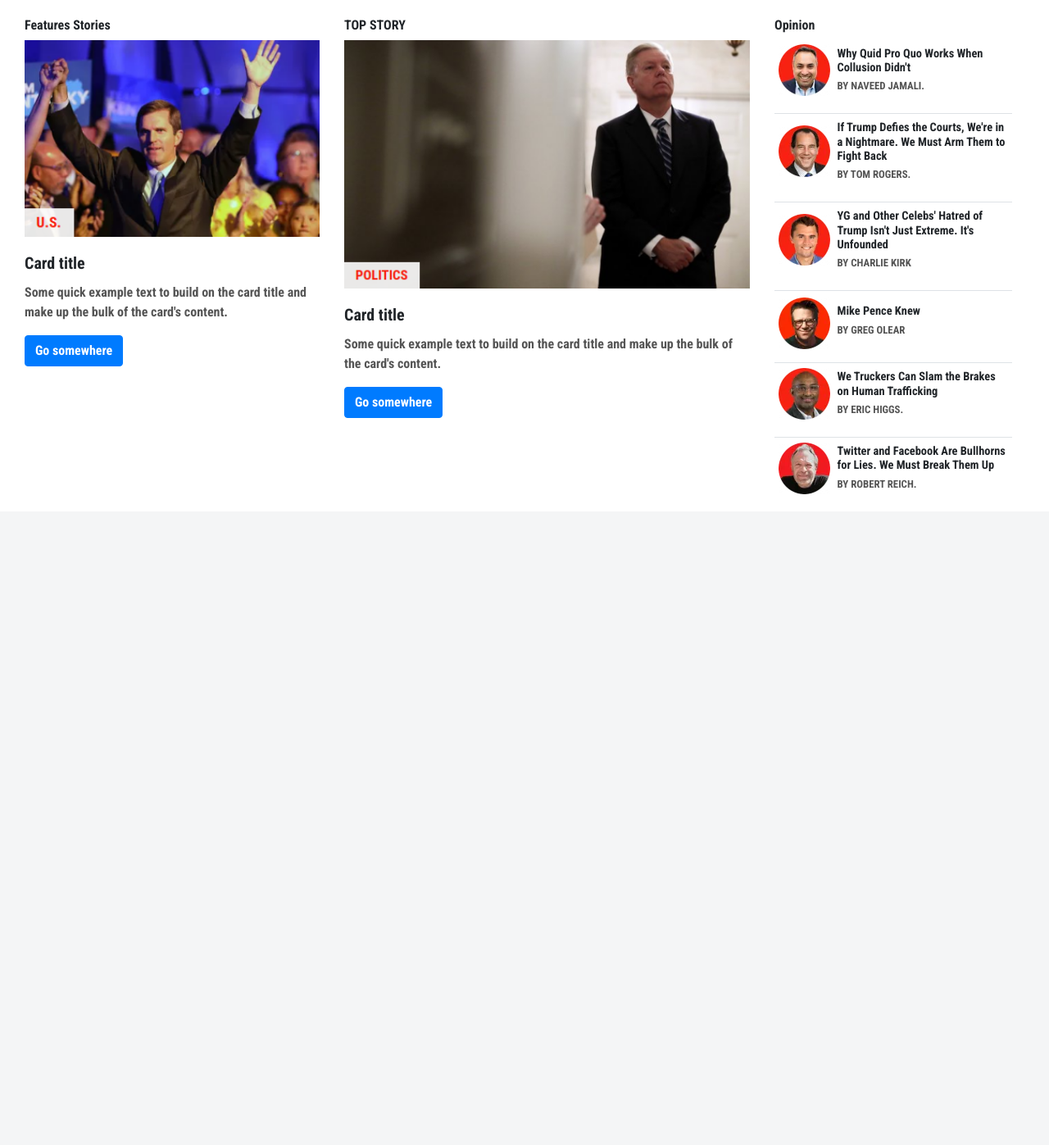
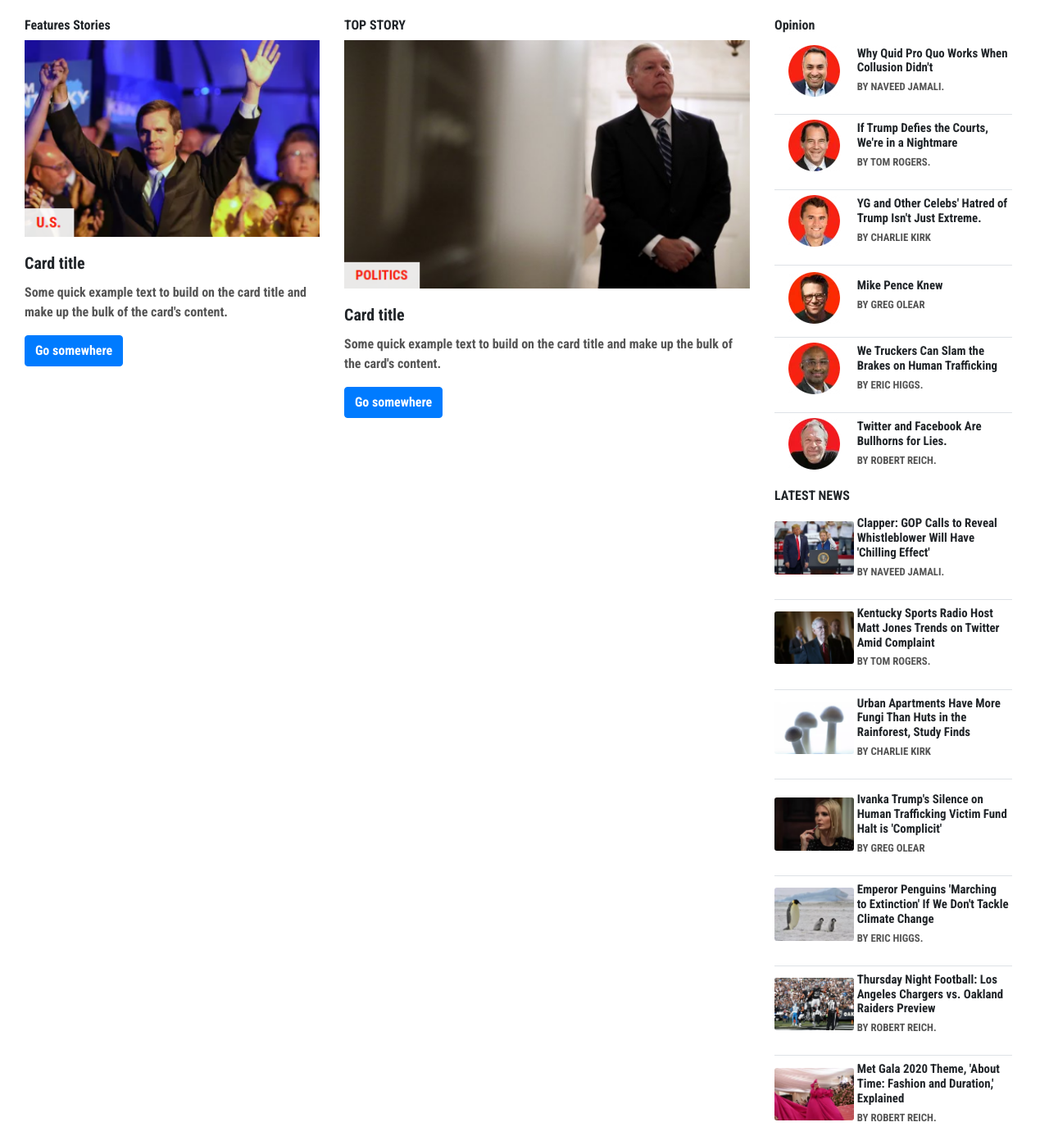
Before and after one commit to yaairfernando/NewsWeek, a plain HTML site: page index.html in a window 1280 px wide. Shown: the part 148-1545 px from the top of the page at 82% size. Before the commit the page ends 800 px from the top, so only its background shows below. Drawn offline with nearby package versions, Linux system fonts and the light colour scheme.

Commit message:
Adding the latest news

```diff
--- a/css/styles.css
+++ b/css/styles.css
@@ -7,7 +7,7 @@
 body {
   margin: 0;
   padding: 0;
-  font-family: 'Roboto Condensed', sans-serif;
+  font-family: "Roboto Condensed", sans-serif;
   background: #f4f5f6;
 }
 
@@ -30,6 +30,79 @@ body {
   width: 100%;
 }
 
+.col,
+.col-1,
+.col-10,
+.col-11,
+.col-12,
+.col-2,
+.col-3,
+.col-4,
+.col-5,
+.col-6,
+.col-7,
+.col-8,
+.col-9,
+.col-auto,
+.col-lg,
+.col-lg-1,
+.col-lg-10,
+.col-lg-11,
+.col-lg-12,
+.col-lg-2,
+.col-lg-3,
+.col-lg-4,
+.col-lg-5,
+.col-lg-6,
+.col-lg-7,
+.col-lg-8,
+.col-lg-9,
+.col-lg-auto,
+.col-md,
+.col-md-1,
+.col-md-10,
+.col-md-11,
+.col-md-12,
+.col-md-2,
+.col-md-3,
+.col-md-4,
+.col-md-5,
+.col-md-6,
+.col-md-7,
+.col-md-8,
+.col-md-9,
+.col-md-auto,
+.col-sm,
+.col-sm-1,
+.col-sm-10,
+.col-sm-11,
+.col-sm-12,
+.col-sm-2,
+.col-sm-3,
+.col-sm-4,
+.col-sm-5,
+.col-sm-6,
+.col-sm-7,
+.col-sm-8,
+.col-sm-9,
+.col-sm-auto,
+.col-xl,
+.col-xl-1,
+.col-xl-10,
+.col-xl-11,
+.col-xl-12,
+.col-xl-2,
+.col-xl-3,
+.col-xl-4,
+.col-xl-5,
+.col-xl-6,
+.col-xl-7,
+.col-xl-8,
+.col-xl-9,
+.col-xl-auto {
+  width: auto;
+}
+
 /* HEADER */
 
 .page-header .container {
@@ -37,7 +110,7 @@ body {
 }
 
 .f-fam {
-  font-family: 'Roboto Slab', serif;
+  font-family: "Roboto Slab", serif;
 }
 
 .header-container {
@@ -213,7 +286,7 @@ body {
 /* MAIN */
 
 .fz-1 {
-  font-size: 0.9rem;
+  font-size: 0.93rem;
 }
 
 .fz-0 {
--- a/index.html
+++ b/index.html
@@ -128,15 +128,15 @@
         </div>
       </div>
 
-      <div class="col-md-12 col-lg-3 pl-0">
+      <div class="col-xs-12 col-md-12 col-lg-3 pl-0">
         <article>
           <h6>Opinion</h6>
-          <div class="card mb-3 border-0 rounded-0" style="max-width: 540px;">
+          <div class="card mb-3 border-0 rounded-0">
             <div class="row no-gutters">
-              <div class="col-md-3 d-flex justify-content-center align-items-center ">
+              <div class="col-xs-3 col-md-2 col-lg-4 d-flex justify-content-center align-items-center w-auto">
                 <img src="img/21.png" class="card-img w-auto" alt="...">
               </div>
-              <div class="col-md-9">
+              <div class="col-xs-9 col-md-10 col-lg-8">
                 <div class="card-body px-1 pt-2 pb-2">
                   <h5 class="card-title mb-1 fz-1 orange-hover">Why Quid Pro Quo Works When Collusion Didn't</h5>
                   <p class="card-text fz-0">BY NAVEED JAMALI.</p>
@@ -144,38 +144,39 @@
               </div>
             </div>
           </div>
-          <div class="card mb-3 border-0 rounded-0" style="max-width: 540px;">
+          <div class="card mb-3 border-0 rounded-0">
             <div class="row no-gutters border-top">
-              <div class="col-md-3 d-flex justify-content-center align-items-center ">
+              <div class="col-xs-3 col-md-2 col-lg-4 d-flex justify-content-center align-items-center ">
                 <img src="img/22.png" class="card-img w-auto" alt="...">
               </div>
-              <div class="col-md-9">
+              <div class="col-xs-9 col-md-10 col-lg-8">
                 <div class="card-body px-1 pt-2 pb-2">
-                  <h5 class="card-title mb-1 fz-1 orange-hover">If Trump Defies the Courts, We're in a Nightmare. We Must Arm Them to Fight Back</h5>
+                  <h5 class="card-title mb-1 fz-1 orange-hover">If Trump Defies the Courts, We're in a Nightmare</h5>
                   <p class="card-text fz-0">BY TOM ROGERS.</p>
                 </div>
               </div>
             </div>
           </div>
-          <div class="card mb-3 border-0 rounded-0" style="max-width: 540px;">
+          <div class="card mb-3 border-0 rounded-0">
             <div class="row no-gutters border-top">
-              <div class="col-md-3 d-flex justify-content-center align-items-center ">
+              <div class="col-xs-3 col-md-2 col-lg-4 d-flex justify-content-center align-items-center ">
                 <img src="img/23.png" class="card-img w-auto" alt="...">
               </div>
-              <div class="col-md-9">
+              <div class="col-xs-9 col-md-10 col-lg-8">
                 <div class="card-body px-1 pt-2 pb-2">
-                  <h5 class="card-title mb-1 fz-1 orange-hover">YG and Other Celebs' Hatred of Trump Isn't Just Extreme. It's Unfounded</h5>
+                  <h5 class="card-title mb-1 fz-1 orange-hover">YG and Other Celebs' Hatred of Trump Isn't Just Extreme.
+                  </h5>
                   <p class="card-text fz-0">BY CHARLIE KIRK</p>
                 </div>
               </div>
             </div>
           </div>
-          <div class="card mb-3 border-0 rounded-0" style="max-width: 540px;">
+          <div class="card mb-3 border-0 rounded-0">
             <div class="row no-gutters border-top pt-2">
-              <div class="col-md-3 d-flex justify-content-center align-items-center ">
+              <div class="col-xs-3 col-md-2 col-lg-4 d-flex justify-content-center align-items-center ">
                 <img src="img/24.png" class="card-img w-auto" alt="...">
               </div>
-              <div class="col-md-9">
+              <div class="col-xs-9 col-md-10 col-lg-8">
                 <div class="card-body px-1 pt-2 pb-2">
                   <h5 class="card-title mb-1 fz-1 orange-hover">Mike Pence Knew</h5>
                   <p class="card-text fz-0">BY GREG OLEAR</p>
@@ -183,33 +184,130 @@
               </div>
             </div>
           </div>
-          <div class="card mb-3 border-0 rounded-0" style="max-width: 540px;">
+          <div class="card mb-3 border-0 rounded-0">
             <div class="row no-gutters border-top">
-              <div class="col-md-3 d-flex justify-content-center align-items-center ">
+              <div class="col-xs-3 col-md-2 col-lg-4 d-flex justify-content-center align-items-center ">
                 <img src="img/25.png" class="card-img w-auto" alt="...">
               </div>
-              <div class="col-md-9">
+              <div class="col-xs-9 col-md-10 col-lg-8">
                 <div class="card-body px-1 pt-2 pb-2">
-                  <h5 class="card-title mb-1 fz-1 orange-hover">We Truckers Can Slam the Brakes on Human Trafficking</h5>
+                  <h5 class="card-title mb-1 fz-1 orange-hover">We Truckers Can Slam the Brakes on Human Trafficking
+                  </h5>
                   <p class="card-text fz-0">BY ERIC HIGGS.</p>
                 </div>
               </div>
             </div>
           </div>
-          <div class="card mb-3 border-0 rounded-0" style="max-width: 540px;">
+          <div class="card mb-3 border-0 rounded-0">
             <div class="row no-gutters border-top">
-              <div class="col-md-3 d-flex justify-content-center align-items-center ">
+              <div class="col-xs-3 col-md-2 col-lg-4 d-flex justify-content-center align-items-center ">
                 <img src="img/26.png" class="card-img w-auto" alt="...">
               </div>
-              <div class="col-md-9">
+              <div class="col-xs-9 col-md-10 col-lg-8">
                 <div class="card-body px-1 pt-2 pb-2">
-                  <h5 class="card-title mb-1 fz-1 orange-hover">Twitter and Facebook Are Bullhorns for Lies. We Must Break Them Up</h5>
+                  <h5 class="card-title mb-1 fz-1 orange-hover">Twitter and Facebook Are Bullhorns for Lies.</h5>
                   <p class="card-text fz-0">BY ROBERT REICH.</p>
                 </div>
               </div>
             </div>
           </div>
         </article>
+        <article>
+            <h6>LATEST NEWS</h6>
+            <div class="card mb-3 border-0 rounded-0">
+              <div class="row no-gutters">
+                <div class="col-xs-3 col-md-2 col-lg-4 d-flex justify-content-center align-items-center w-auto">
+                  <img src="img/27.png" class="card-img" alt="...">
+                </div>
+                <div class="col-xs-9 col-md-10 col-lg-8">
+                  <div class="card-body px-1 pt-2 pb-2">
+                    <h5 class="card-title mb-1 fz-1 orange-hover">Clapper: GOP Calls to Reveal Whistleblower Will Have 'Chilling Effect'</h5>
+                    <p class="card-text fz-0">BY NAVEED JAMALI.</p>
+                  </div>
+                </div>
+              </div>
+            </div>
+            <div class="card mb-3 border-0 rounded-0">
+              <div class="row no-gutters border-top">
+                <div class="col-xs-3 col-md-2 col-lg-4 d-flex justify-content-center align-items-center ">
+                  <img src="img/28.png" class="card-img" alt="...">
+                </div>
+                <div class="col-xs-9 col-md-10 col-lg-8">
+                  <div class="card-body px-1 pt-2 pb-2">
+                    <h5 class="card-title mb-1 fz-1 orange-hover">Kentucky Sports Radio Host Matt Jones Trends on Twitter Amid Complaint</h5>
+                    <p class="card-text fz-0">BY TOM ROGERS.</p>
+                  </div>
+                </div>
+              </div>
+            </div>
+            <div class="card mb-3 border-0 rounded-0">
+              <div class="row no-gutters border-top">
+                <div class="col-xs-3 col-md-2 col-lg-4 d-flex justify-content-center align-items-center ">
+                  <img src="img/29.png" class="card-img" alt="...">
+                </div>
+                <div class="col-xs-9 col-md-10 col-lg-8">
+                  <div class="card-body px-1 pt-2 pb-2">
+                    <h5 class="card-title mb-1 fz-1 orange-hover">Urban Apartments Have More Fungi Than Huts in the Rainforest, Study Finds
+                    </h5>
+                    <p class="card-text fz-0">BY CHARLIE KIRK</p>
+                  </div>
+                </div>
+              </div>
+            </div>
+            <div class="card mb-3 border-0 rounded-0">
+              <div class="row no-gutters border-top pt-2">
+                <div class="col-xs-3 col-md-2 col-lg-4 d-flex justify-content-center align-items-center ">
+                  <img src="img/30.png" class="card-img" alt="...">
+                </div>
+                <div class="col-xs-9 col-md-10 col-lg-8">
+                  <div class="card-body px-1 pt-2 pb-2">
+                    <h5 class="card-title mb-1 fz-1 orange-hover">Ivanka Trump's Silence on Human Trafficking Victim Fund Halt is 'Complicit'</h5>
+                    <p class="card-text fz-0">BY GREG OLEAR</p>
+                  </div>
+                </div>
+              </div>
+            </div>
+            <div class="card mb-3 border-0 rounded-0">
+              <div class="row no-gutters border-top">
+                <div class="col-xs-3 col-md-2 col-lg-4 d-flex justify-content-center align-items-center ">
+                  <img src="img/31.png" class="card-img" alt="...">
+                </div>
+                <div class="col-xs-9 col-md-10 col-lg-8">
+                  <div class="card-body px-1 pt-2 pb-2">
+                    <h5 class="card-title mb-1 fz-1 orange-hover">Emperor Penguins 'Marching to Extinction' If We Don't Tackle Climate Change
+                    </h5>
+                    <p class="card-text fz-0">BY ERIC HIGGS.</p>
+                  </div>
+                </div>
+              </div>
+            </div>
+            <div class="card mb-3 border-0 rounded-0">
+              <div class="row no-gutters border-top">
+                <div class="col-xs-3 col-md-2 col-lg-4 d-flex justify-content-center align-items-center ">
+                  <img src="img/32.png" class="card-img" alt="...">
+                </div>
+                <div class="col-xs-9 col-md-10 col-lg-8">
+                  <div class="card-body px-1 pt-2 pb-2">
+                    <h5 class="card-title mb-1 fz-1 orange-hover">Thursday Night Football: Los Angeles Chargers vs. Oakland Raiders Preview</h5>
+                    <p class="card-text fz-0">BY ROBERT REICH.</p>
+                  </div>
+                </div>
+              </div>
+            </div>
+            <div class="card mb-3 border-0 rounded-0">
+                <div class="row no-gutters border-top">
+                  <div class="col-xs-3 col-md-2 col-lg-4 d-flex justify-content-center align-items-center ">
+                    <img src="img/33.png" class="card-img" alt="...">
+                  </div>
+                  <div class="col-xs-9 col-md-10 col-lg-8">
+                    <div class="card-body px-1 pt-2 pb-2">
+                      <h5 class="card-title mb-1 fz-1 orange-hover">Met Gala 2020 Theme, 'About Time: Fashion and Duration,' Explained</h5>
+                      <p class="card-text fz-0">BY ROBERT REICH.</p>
+                    </div>
+                  </div>
+                </div>
+              </div>
+          </article>
       </div>
     </div>
   </main>
```
